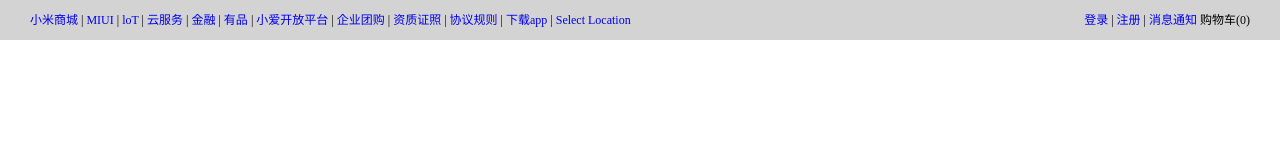
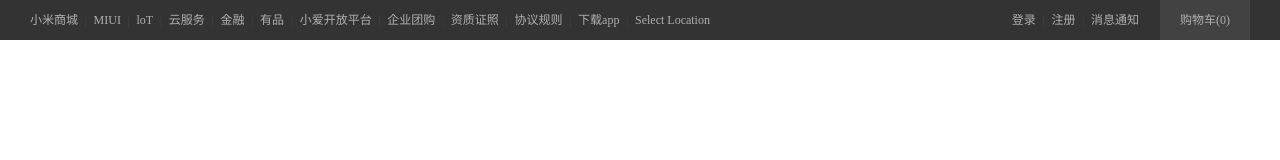
Before and after one commit to SantiagoAce/SantiagoAce.github.io, a plain HTML site: page index.html in a window 1280 px wide. Drawn offline with Linux system fonts and the light colour scheme.

Commit message:
顶部导航栏快做好了

```diff
--- a/css/index.css
+++ b/css/index.css
@@ -9,18 +9,19 @@ body {
 /* 顶部导航栏 */
 .top-bar {
     height: 40px;
-    width: 100%;
-    background: #d3d3d3;
+    color: #b0b0b0;
     font-size: 12px;
+    background: #333333;
 }
 .top-bar a {
     text-decoration: none; /* 去除下划线 */
-    /* margin-right: 5px; 链接之间的间距. */
+    color: #b0b0b0;
+    line-height: 40px; /* 垂直居中 */
+    display: inline-block;
 }
-.separator{
-    padding: 0 0.5px;
-    border-left: 1px solid #fff;
-    margin: 0 8px;
+.left-message-bar .spe, .right-login-bar .spe{
+    margin: 0 .3em;
+    color: #424242;
 }
 .topbar-box {
     margin-left: auto;
@@ -29,18 +30,23 @@ body {
 }
 .left-message-bar{
     float: left;
-    line-height: 40px; /* 居中 */
-    text-align: center;
-
 }
 .right-login-bar {
     float: right;
-    line-height: 40px; /* 居中 */
 }
 .icon-shoppingCart {
     display: inline-block; /* 内联块,设置之后才能与上面的 div 出现在同一行 */
 }
-.icon-shoppingCart img {
-    height: 20px;
-    width: 20px;
+#move {
+    margin-right: 18px;
 }
+.shoppingcart {
+    position: relative;
+    display: block;
+    height: 40px;
+    line-height: 40px;
+    text-align: center;
+    color: #b0b0b0;
+    background: #424242;
+    padding: 0 20px;
+}
```
